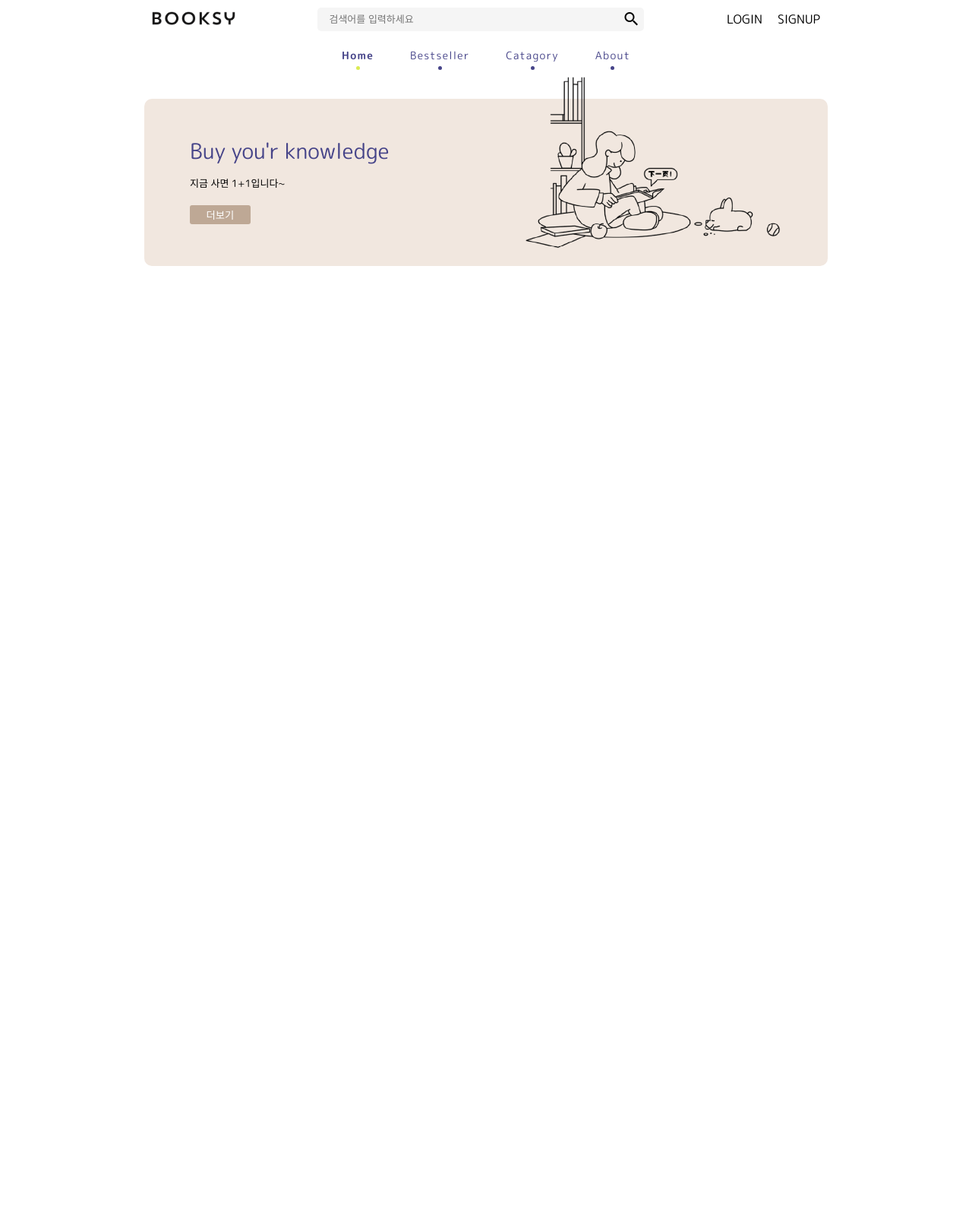
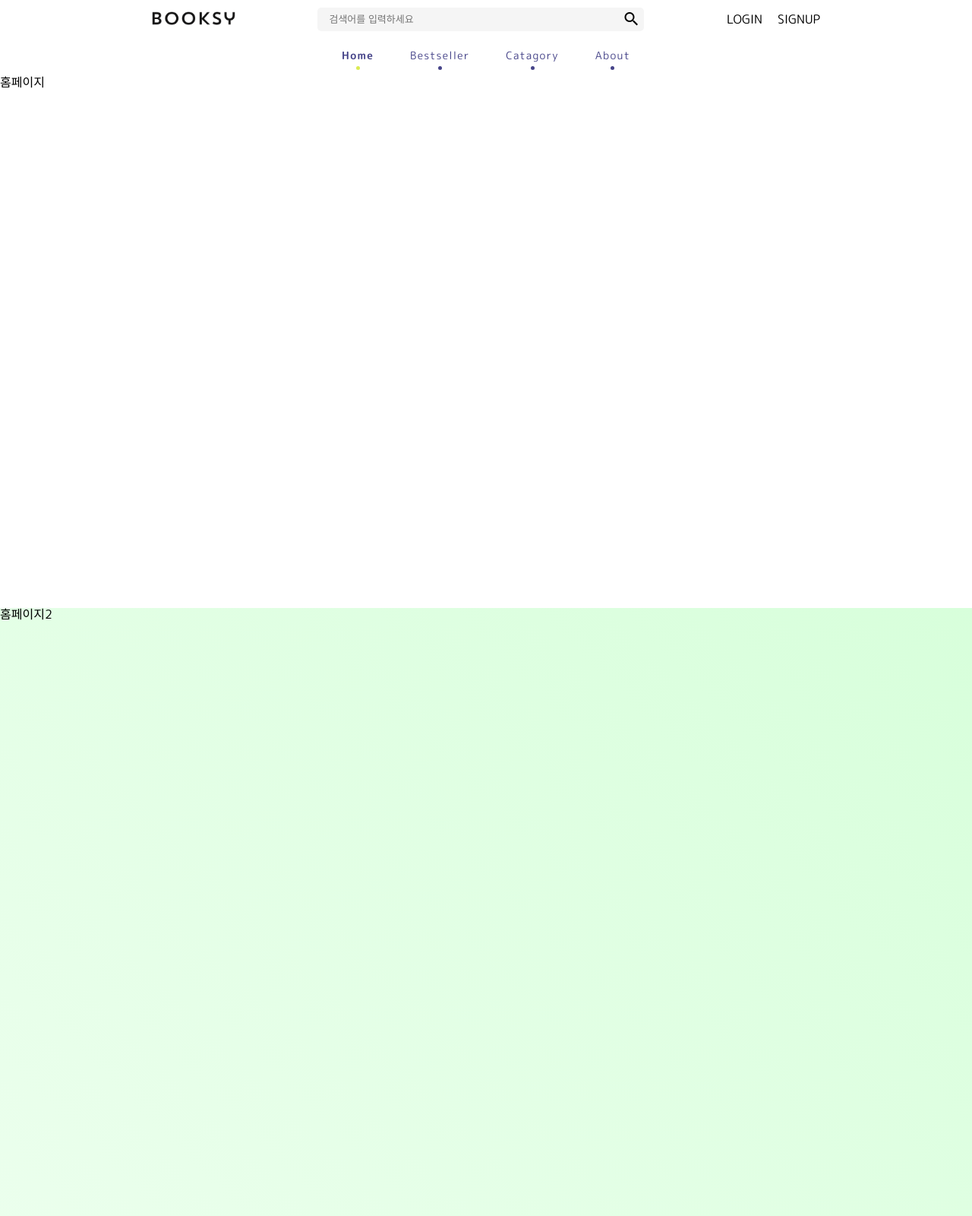
Before and after one commit to Conradmaker/v-boosy-front, a Vue app: page / in a window 1280 px wide. Shown: the whole page at 76% size. Before the commit the page ends 800 px from the top, so only its background shows below. Built offline with nearby package versions, Linux system fonts and the light colour scheme; no server answers.

Commit message:
Add netlify.html

```diff
--- a/src/components/Headers.vue
+++ b/src/components/Headers.vue
@@ -1,5 +1,5 @@
 <template>
-    <div class="headers">
+    <div class="headers" :class="{isClear}">
         <Header/>
         <navbar/>
     </div>
@@ -8,8 +8,12 @@
 import Header from './Header.vue'
 import Navbar from './Navbar.vue'
 export default {
-  components: { Navbar, Header }
-
+  components: { Navbar, Header },
+  computed: {
+    isClear () {
+      return this.$route.name === 'Home'
+    }
+  }
 }
 </script>
 <style lang="scss" scoped>
@@ -19,5 +23,9 @@ export default {
     position:fixed;
     right: 0;
     left: 0;
+    top:0;
   }
+.isClear{
+  background: none;
+}
 </style>
--- a/src/views/Home.vue
+++ b/src/views/Home.vue
@@ -1,38 +1,45 @@
 <template>
   <div class="home">
-    <Banner/>
-    <transition name="fade">
-      <List v-if="isNotEmpty" title='Popular Now' :lists = 'lists'/>
-    </transition>
+    <section class="visual-top">
+      홈페이지
+    </section>
+    <section class="visual-bottom">
+      홈페이지2
+    </section>
   </div>
 </template>
+<script>
+export default {
 
-<script>
-import { mapState, mapActions } from 'vuex'
-import Banner from '../components/main/Banner.vue'
-import List from '../components/List'
-export default {
-  name: 'Home',
-  components: {
-    Banner,
-    List
-  },
-  data () {
-    return {
-      show: false
-    }
-  },
-  computed: {
-    ...mapState('book', ['lists']),
-    isNotEmpty () {
-      return this.lists.length !== 0
-    }
-  },
-  methods: {
-    ...mapActions('book', ['loadMain'])
-  },
-  mounted () {
-    this.loadMain()
+}
+</script>
+<style lang="scss" scoped>
+.home{
+  padding:0;
+  .visual-top{
+    padding-top:100px;
+    height:100vh;
+  }
+  .visual-bottom {
+    background: linear-gradient(45deg, #aeecff, #ffffff, #c5ffca);
+    background-size: 600% 600%;
+    animation: GradientBackground 10s ease infinite;
+    height:100vh;
   }
 }
-</script>
+
+@keyframes GradientBackground {
+  0% {
+    background-position: 0% 50%;
+  }
+
+  50% {
+    background-position: 100% 50%;
+  }
+
+  100% {
+    background-position: 0% 50%;
+  }
+};
+
+</style>
```
Also changed, not shown: 1 other file (tests, documents, lock files or other folders).
